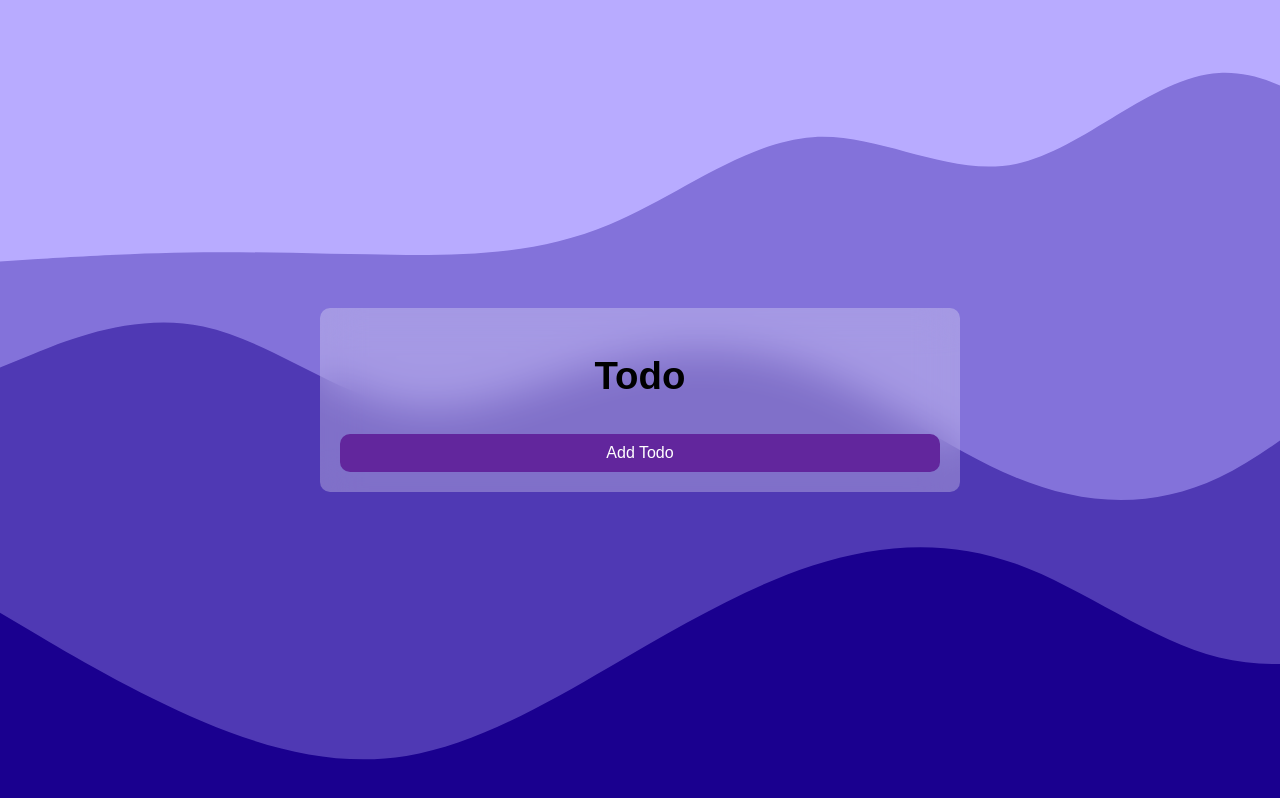
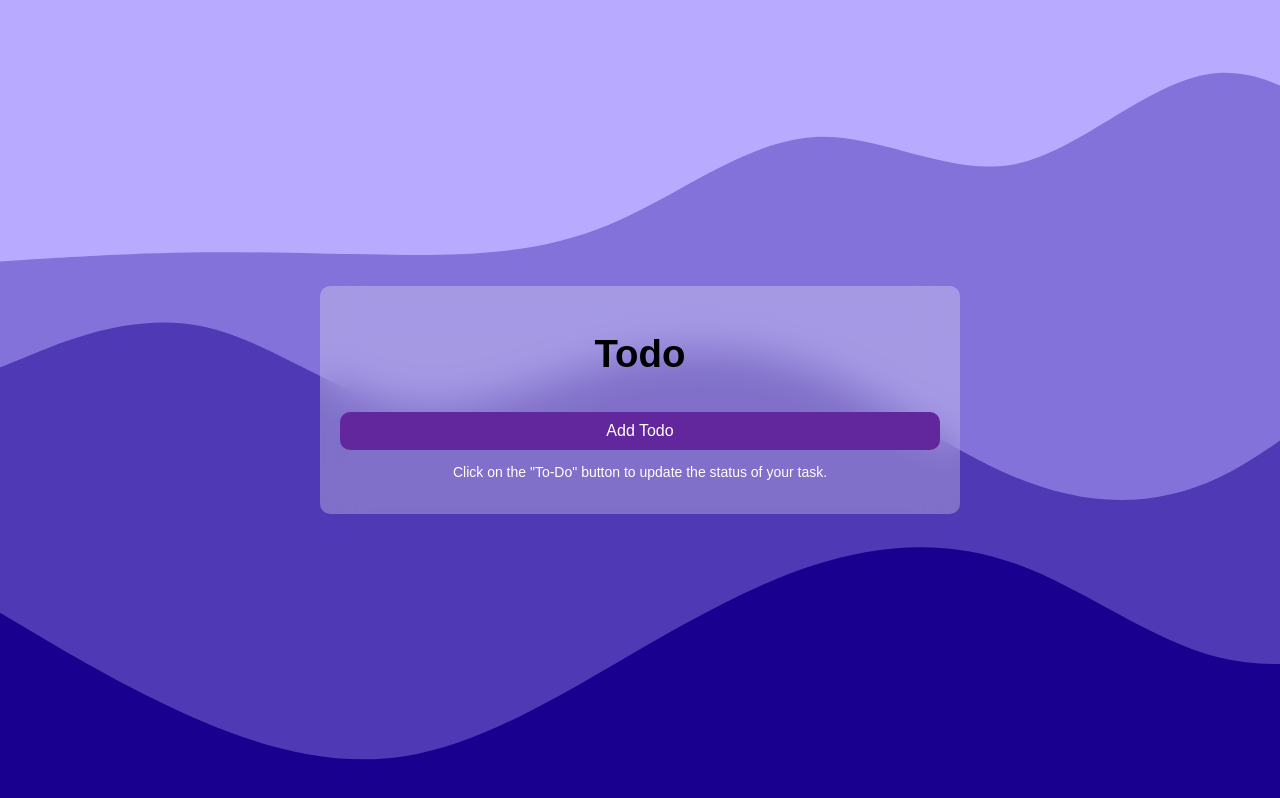
Before and after one commit to Sunscar-Sony/To-Do-WebApp, a React (Create React App) app: page / in a window 1280 px wide. Built offline with nearby package versions, Linux system fonts and the light colour scheme.

Commit message:
Final Commit

```diff
--- a/src/App.js
+++ b/src/App.js
@@ -49,6 +49,7 @@ const App = () => {
         ))}
         <AddTodo isAddTodoEnabled={isAddTodoEnabled} onSaveTodo={handleAddTodo} onDiscardTodo={handleDiscardTodo}></AddTodo>
         <button className="todo-button" onClick={handleAddTodoItem}>Add Todo</button>
+        <p>Click on the "To-Do" button to update the status of your task.</p>
       </div>
     </>
   );
--- a/src/components/TodoItem.jsx
+++ b/src/components/TodoItem.jsx
@@ -71,6 +71,7 @@ const TodoItem = (props) => {
     };
 
     return (
+      <>
         <li className="todo-item">
             <span>
                 {isEditing ? (
@@ -94,6 +95,7 @@ const TodoItem = (props) => {
                 <button className={buttonClass} onClick={handleStatusChange}>{buttonText}</button>
             </span>
         </li>
+      </>
     );
 }
 
--- a/src/style.css
+++ b/src/style.css
@@ -16,7 +16,12 @@ body {
     backdrop-filter: blur(20px);
     border-radius: 10px;
 }
-
+.container p{
+    text-align: center;
+    font-size: 14px;
+    color: white;
+    letter-spacing: 2;
+}
 .todo-item {
     display: flex;
     justify-content: space-between;
```
